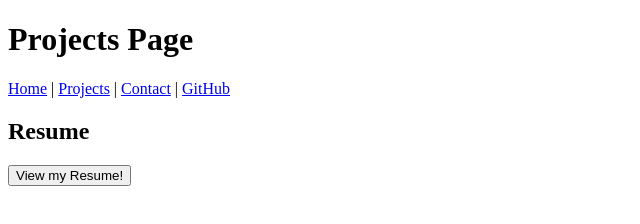
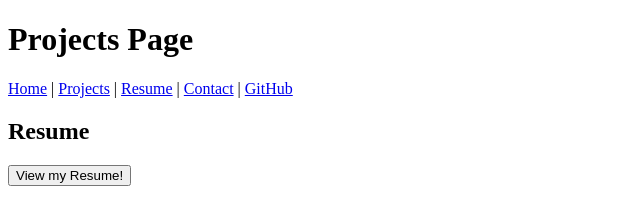
Before and after one commit to nadinemarcus/dsc_209r_lab1_portfolio, a plain HTML site: page projects/index.html in a window 1280 px wide. Shown: the full height of the page, 0-640 px from the left. Drawn offline with Linux system fonts and the light colour scheme.

Commit message:
Update index.html

```diff
--- a/projects/index.html
+++ b/projects/index.html
@@ -10,6 +10,7 @@
     <nav>
         <a href="https://nadinemarcus.github.io/dsc_209r_lab1_portfolio/">Home</a> |
         <a href="https://nadinemarcus.github.io/dsc_209r_lab1_portfolio/projects/">Projects</a> |
+        <a href="https://nadinemarcus.github.io/dsc_209r_lab1_portfolio/resume/">Resume</a> |
         <a href="https://nadinemarcus.github.io/dsc_209r_lab1_portfolio/contact/">Contact</a> |
         <a href="https://github.com/nadinemarcus" target="_blank">GitHub</a>
     </nav>
```
